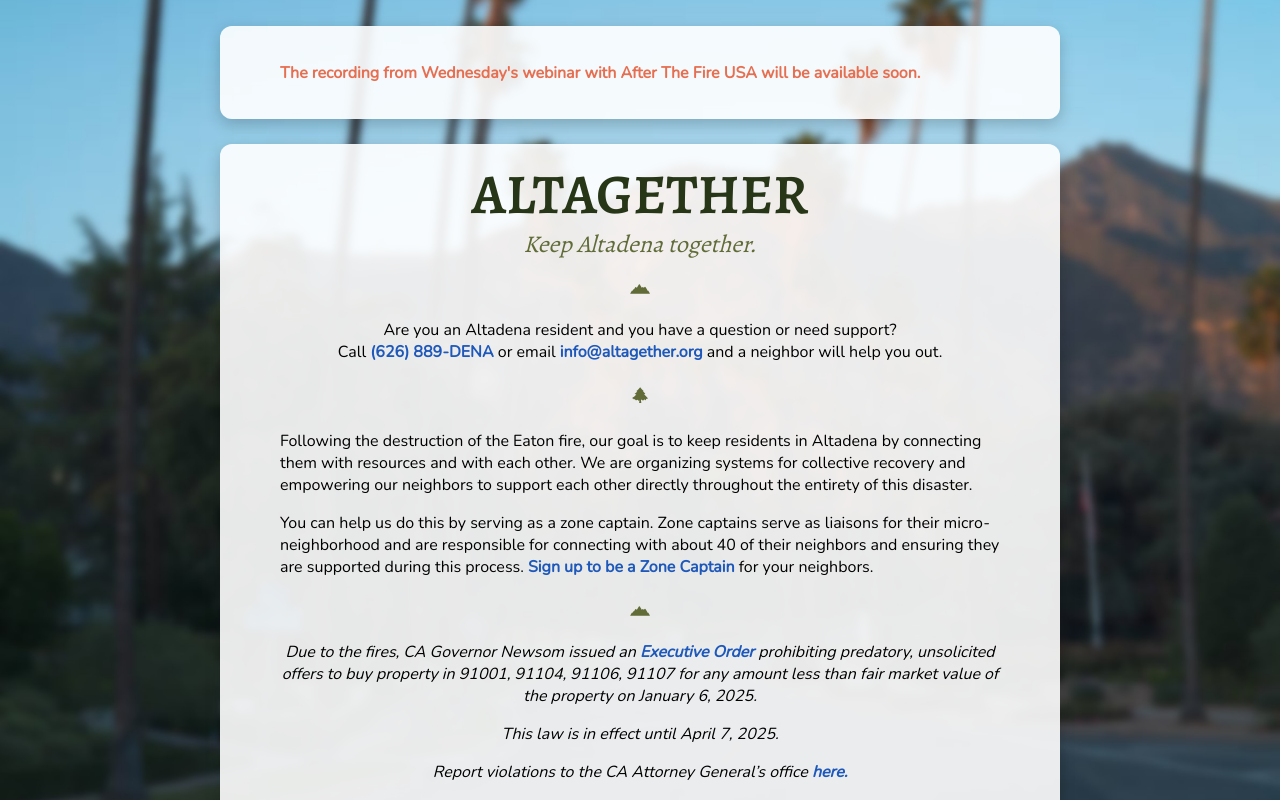
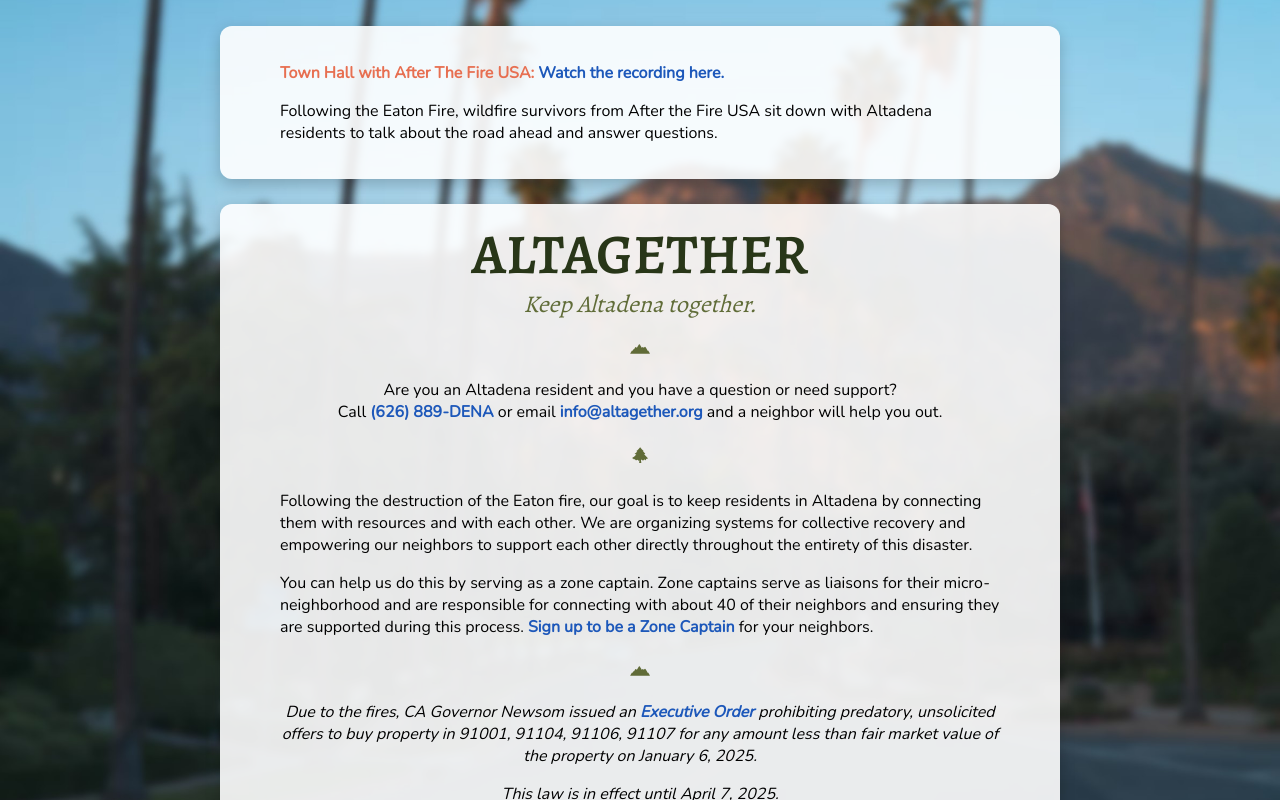
Before and after one commit to johntmayo/altagether, a plain HTML site: page index.html in a window 1280 px wide. Drawn offline with nearby package versions, Linux system fonts and the light colour scheme.

Commit message:
add link to webinar

```diff
--- a/index.html
+++ b/index.html
@@ -14,7 +14,7 @@
 
 	<div class="central-box">
                  <div class="about">
-					<p><strong>The recording from Wednesday's webinar with After The Fire USA will be available soon.</strong></p>
+					<p><strong>Town Hall with After The Fire USA:</strong> <a href="https://www.youtube.com/watch?v=jfwSz6SFSf0&ab_channel=StefanieLynch" target=blank>Watch the recording here.</a></p><p>Following the Eaton Fire, wildfire survivors from After the Fire USA sit down with Altadena residents to talk about the road ahead and answer questions.</p>
 
 	</div>		 </div>
 
```
